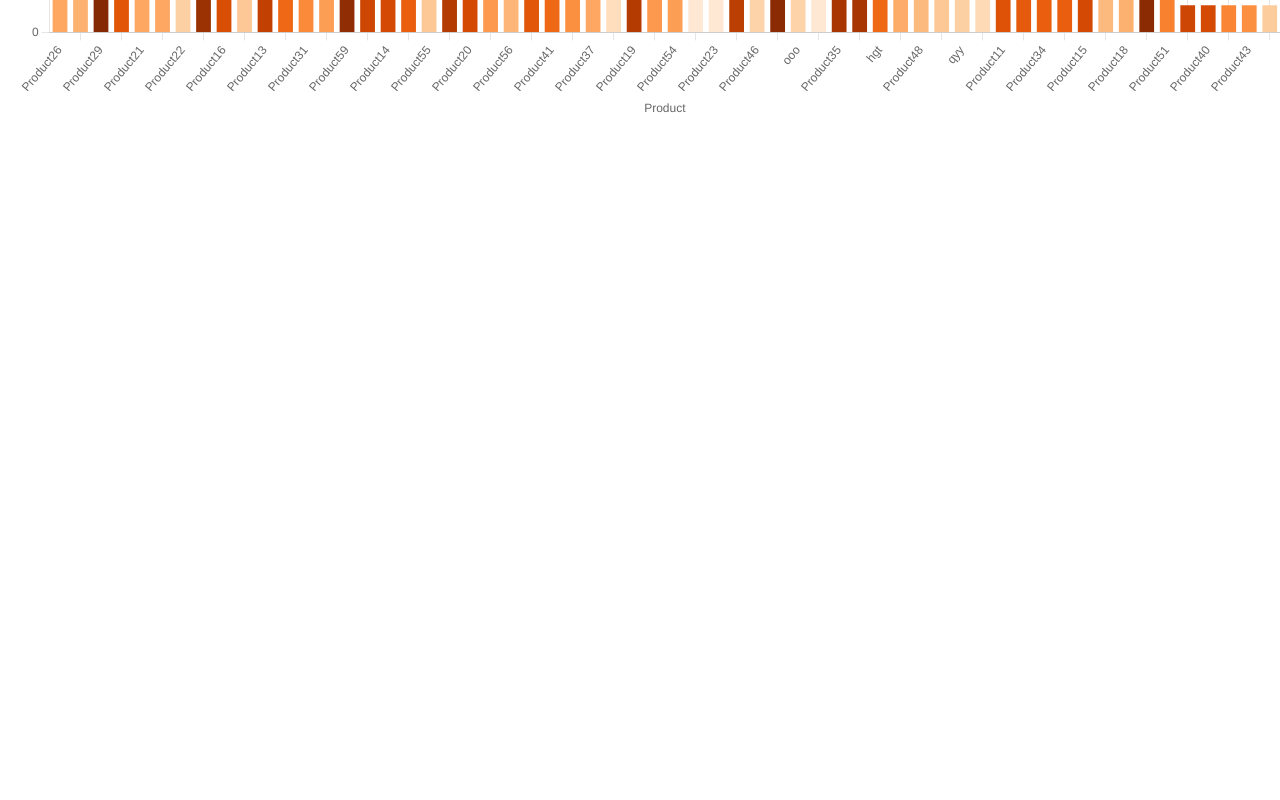
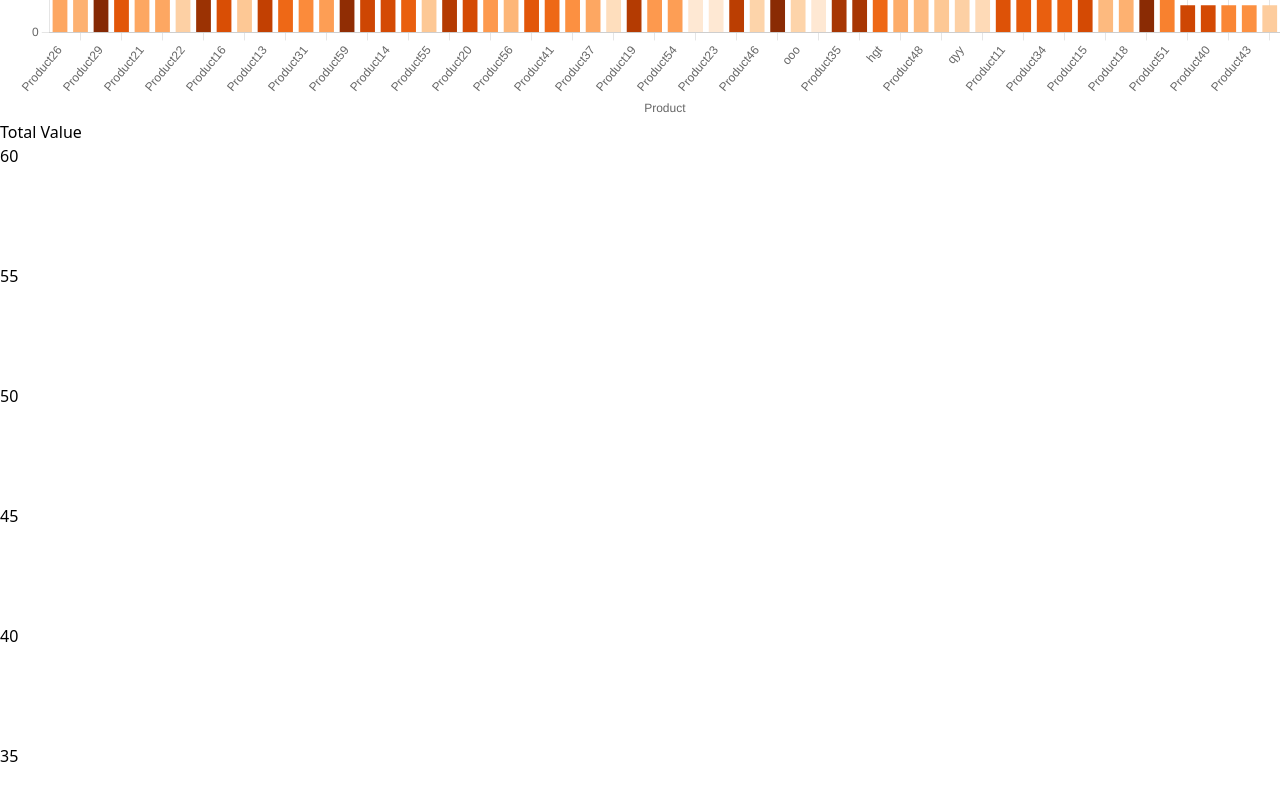
Before and after one commit to ChiefMahedi/frontend-backend-playground, a React (Vite) app in the folder interactive-bar-chart-1/: page / in a window 1280 px wide. Shown: the part 520-1320 px from the top of the page. Before the commit the page ends 800 px from the top, so only its background shows below. Built offline with nearby package versions, Linux system fonts and the light colour scheme.

Commit message:
Integrate ColorScale component into BarChart and pass the color map as a prop

```diff
--- a/interactive-bar-chart-1/src/bar-chart/BarChart.tsx
+++ b/interactive-bar-chart-1/src/bar-chart/BarChart.tsx
@@ -2,6 +2,7 @@
 import { Chart, ChartItem, ChartConfiguration } from "chart.js/auto";
 import { useEffect, useRef, useState } from "react";
 import { interpolateOranges } from "d3-scale-chromatic";
+import ColorScale from "./components/ColorScale";
 
 interface BarChartProps {
     data: { Product: string, TotalValue: number, TotalSales: number }[];
@@ -23,6 +24,7 @@ export default function BarChart(barChartProps: BarChartProps) {
             colorEnd: 1,
             useEndAsStart: false,
         };
+
         //Slice the main array to make a shallow copy
         const sortedDataBasedOnTotalValue = barChartProps.data.slice().sort((a, b) => a.TotalValue - b.TotalValue);
         const COLORS = interpolateColors(colorScale, colorRangeInfo, sortedDataBasedOnTotalValue[0].TotalValue, sortedDataBasedOnTotalValue[sortedDataBasedOnTotalValue.length - 1].TotalValue);
@@ -37,10 +39,12 @@ export default function BarChart(barChartProps: BarChartProps) {
                     label: 'Total Sales',
                     data: barChartProps.data.map(item => item.TotalSales),
                     //Set up colors according to the TotalValue to Color Mapping
-                    backgroundColor: barChartProps.data.map(item => COLORS.colorMap.get(item.TotalValue))
+                    backgroundColor: barChartProps.data.map(item => COLORS.colorMap.get(item.TotalValue)),
+
                 }
             ]
         };
+
         //Configure Chart
         const config = {
             type: 'bar',
@@ -67,7 +71,7 @@ export default function BarChart(barChartProps: BarChartProps) {
                 }
             }
         }
-        //
+
         // Determine the color based on TotalValue for each bar
         function calculatePoint(i: number, intervalSize: number, colorRangeInfo: any) {
             const { colorStart, colorEnd, useEndAsStart } = colorRangeInfo;
@@ -82,7 +86,6 @@ export default function BarChart(barChartProps: BarChartProps) {
             const intervalSize = colorRange / (end - start + 1);
             const colorArray = [];
             const colorMap = new Map();
-            // Generate color array and map the color to TotalSales based on position in sortedData
             for (let i = start, j = 0; i <= end; i++, j++) {
                 const colorPoint = calculatePoint(j, intervalSize, colorRangeInfo);
                 const color = colorScale(colorPoint);
@@ -107,6 +110,9 @@ export default function BarChart(barChartProps: BarChartProps) {
                 <div className="w-10/12">
                     <canvas ref={chartRef} />
                 </div>
+                <div>
+                    <ColorScale COLORS={colorMap}/>
+                </div>
             </div>
         </>
     )
```
